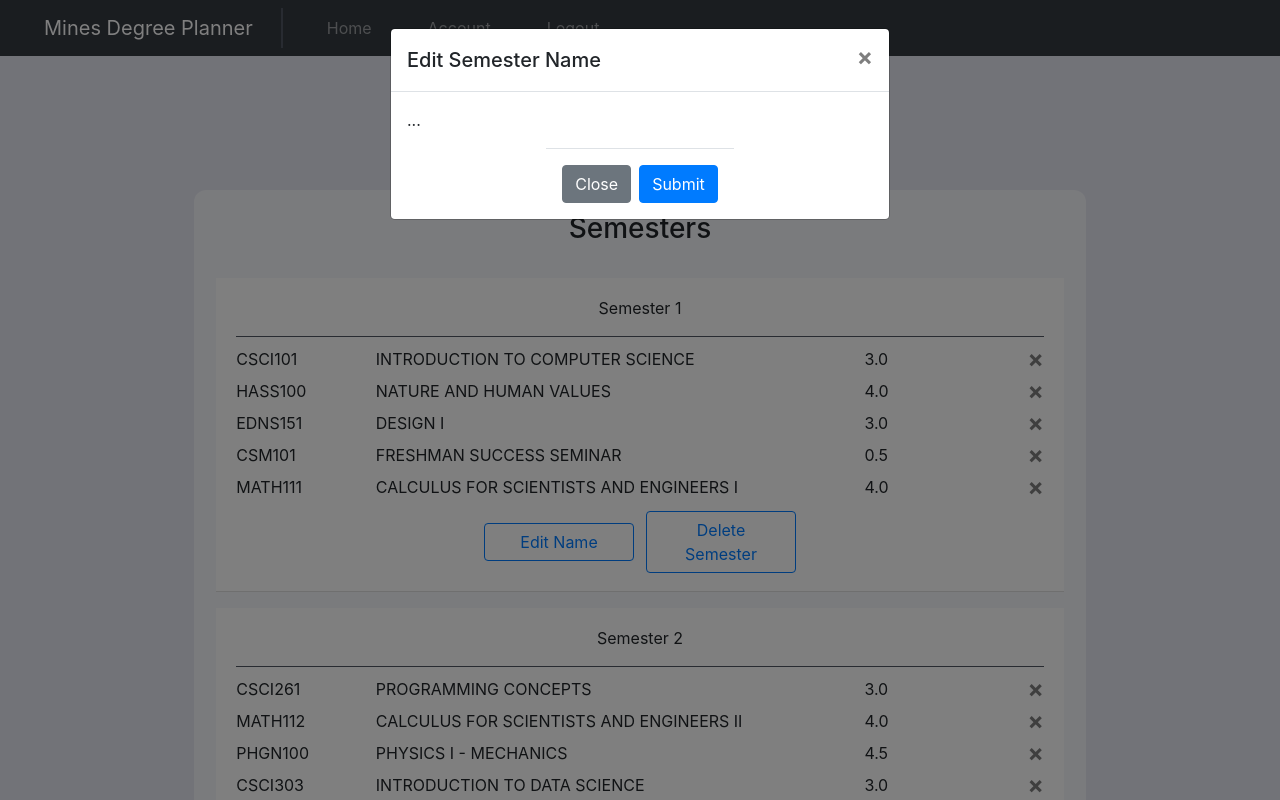
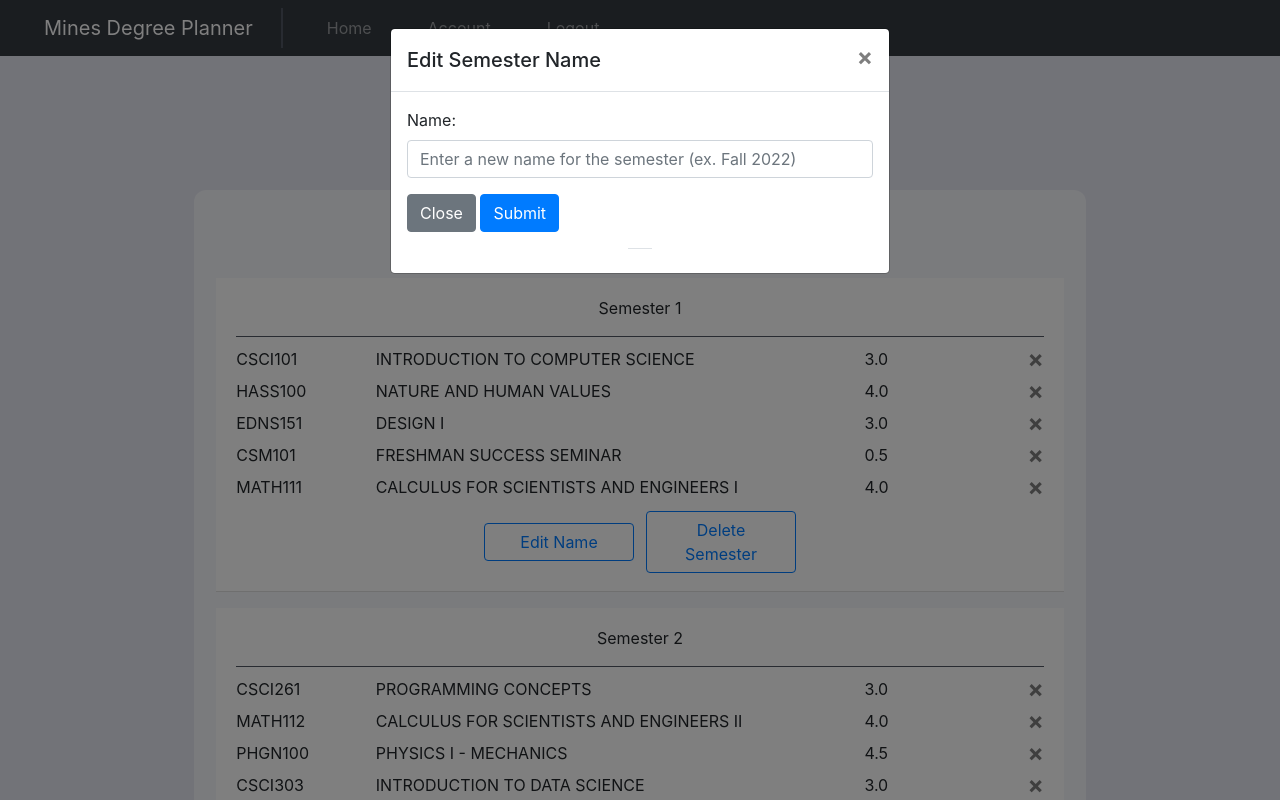
Before and after one commit to ericmckevitt/Catalog-Website, a Flask app: page / in a window 1280 px wide, after a click on "Edit Name". Run offline with Flask 2, Linux system fonts and the light colour scheme; a user stored in the database is signed in; data comes from the database, SQL or seed files in the repository; both versions use the stored data as it was after the commit; data that the repository does not hold is empty; parts of the project's set-up code (start-up, migrations or seed data) failed here and were passed over; some libraries are stand-ins or nearby versions.

Commit message:
User can now edit the names of each semester on the home page.

```diff
--- a/website/models.py
+++ b/website/models.py
@@ -27,7 +27,7 @@ class Course(db.Model):
 class Semester(db.Model):
     # Make a semester_id as primary key
     id = db.Column(db.Integer, primary_key=True)
-    # Make a semester_name as unique
+    # Make a semester_name
     semester_name = db.Column(db.String(64))
     # make a user_id as foreign key
     user_id = db.Column(db.Integer, db.ForeignKey('user.id'))
--- a/website/static/index.js
+++ b/website/static/index.js
@@ -84,3 +84,15 @@ function validateSchedule(userID) {
         window.location.href = "/";
     })
 }
+
+// Stores the ID of the semester whose name is being edited
+function renameSemesterSelector(semester_id) {
+    console.log("LOG: " + semester_id);
+    fetch('/rename-semester', {
+        method: 'POST',
+        body: JSON.stringify({ semester_id: semester_id })
+    }).then((_res) => {
+        // Refresh page by redirecting to same page
+        // window.location.href = "/";
+    })
+}
--- a/website/templates/home.html
+++ b/website/templates/home.html
@@ -12,9 +12,7 @@
 
         <li class="list-group-item semester-row">
             <div class="row semester-title-row">
-                <div class="col" align="center">
-                    Semester {{semester.semester_number}}
-                </div>
+                <div class="col" align="center">{{semester.semester_name}}</div>
             </div>
             <!-- Add extra padding if there are courses for this semester -->
             {% if semester.courses %}
@@ -47,6 +45,7 @@
                         class="btn btn-outline-primary edit-semester-name-btn"
                         data-toggle="modal"
                         data-target="#editSemesterNameModal"
+                        onClick="renameSemesterSelector({{ semester.id }});"
                     >
                         Edit Name
                     </button>
@@ -206,8 +205,18 @@
                 </button>
             </div>
             <!-- TODO: Change modal body background color so that it doesn't match the surrounding elements -->
-            <div class="modal-body">...</div>
-            <div class="modal-footer" style="margin: auto !important">
+            <div class="modal-body">
+                <form method="POST">
+                    <div class="form-group">
+                        <label for="semester_new_name">Name:</label>
+                        <input
+                            type="text"
+                            class="form-control"
+                            id="semester_new_name"
+                            name="semester_new_name"
+                            placeholder="Enter a new name for the semester (ex. Fall 2022)"
+                        />
+                    </div>
                     <button
                         type="button"
                         class="btn btn-secondary"
@@ -215,8 +224,12 @@
                     >
                         Close
                     </button>
-                <button type="submit" class="btn btn-primary">Submit</button>
+                    <button type="submit" class="btn btn-primary">
+                        Submit
+                    </button>
+                </form>
             </div>
+            <div class="modal-footer" style="margin: auto !important"></div>
         </div>
     </div>
 </div>
--- a/website/views.py
+++ b/website/views.py
@@ -30,6 +30,9 @@ courses_temp = {
     'CSCI306': ['Software Engineering', 3.0],
 
 }
+
+# This will temporarily hold the ID for the semester that is being renamed
+new_semester_name_ID = ""
 
 
 def update_class_standing():
@@ -69,58 +72,81 @@ def home():
     # TODO: Implement semester building form
     if request.method == 'POST':
         print('Caught!')
-        # Get information from new course form
-        department = request.form.get('department')
-        course_number = request.form.get('course_number')
-        semester_id = request.form.get('semester')
-        # Print to console
-        print(department)
-        print(course_number)
-        print(semester_id)
-        # TODO: Add new course to semester in database
 
-        # Get a codd database connection
-        dburi, inspector = codd.connect('Mines6515')
+        # Get semester name from form
+        try:
+            semester_new_name = request.form['semester_new_name']
+            print('Reqest to rename semester.')
 
-        # Use codd to get course info
-        # course_info = codd.get_course_info(department, course_number, dburi)
-        # print(course_info)
+            # Rename semester
+            semester_id = new_semester_name_ID
+            print('semester_id:', semester_id)
+            semester = Semester.query.filter_by(id=semester_id).first()
+            print('Current semester name:', str(semester.semester_name))
 
-        course_info = pc.get_course_info(
-            department, int(course_number.strip()))
+            # Set the semester's name to the new name
+            semester.semester_name = semester_new_name
 
-        print(course_info)
+            print('New semester name:', str(semester.semester_name))
 
-        # extract data from course_info
-        course_found = True
-        course_name = ""
-        course_credits = ""
-        try:
-            course_name = course_info[0]
-            course_credits = course_info[3]
-            print('course_name:', course_name)
-            print('course credits:', course_credits)
-            if course_credits == None or course_credits == "None":
-                course_credits = ""
-        except:
-            flash('Course not found!', category='error')
-            course_found = False
+            db.session.commit()
+            print('Semester renamed.')
 
-        print("course_name:", course_name, type(course_name))
-        print("course credits:", course_credits, type(course_credits))
+        except KeyError:
+            # Handle adding a new course
+            print('Request to add a new course.')
 
-        # If data is None, flash a message
-        if department is None or course_number is None or semester_id is None:
-            flash('Please fill out all fields.')
-            return render_template('home.html')
-        if course_found:
-            print('Adding course to database')
-            # Create new course object
-            new_course = Course(department=department, course_number=course_number,
-                                course_name=course_name, credit_hours=course_credits, is_taken="False", user_id=current_user.id, semester_id=semester_id)
-            # Add course to database
-            db.session.add(new_course)
-            db.session.commit()
+            # Get information from new course form
+            department = request.form.get('department')
+            course_number = request.form.get('course_number')
+            semester_id = request.form.get('semester')
+            # Print to console
+            print(department)
+            print(course_number)
+            print(semester_id)
+
+            # Get a codd database connection
+            dburi, inspector = codd.connect('Mines6515')
+
+            # Use codd to get course info
+            # course_info = codd.get_course_info(department, course_number, dburi)
+            # print(course_info)
+
+            course_info = pc.get_course_info(
+                department, int(course_number.strip()))
+
+            print(course_info)
+
+            # extract data from course_info
+            course_found = True
+            course_name = ""
+            course_credits = ""
+            try:
+                course_name = course_info[0]
+                course_credits = course_info[3]
+                print('course_name:', course_name)
+                print('course credits:', course_credits)
+                if course_credits == None or course_credits == "None":
+                    course_credits = ""
+            except:
+                flash('Course not found!', category='error')
+                course_found = False
+
+            print("course_name:", course_name, type(course_name))
+            print("course credits:", course_credits, type(course_credits))
+
+            # If data is None, flash a message
+            if department is None or course_number is None or semester_id is None:
+                flash('Please fill out all fields.')
+                return render_template('home.html')
+            if course_found:
+                print('Adding course to database')
+                # Create new course object
+                new_course = Course(department=department, course_number=course_number,
+                                    course_name=course_name, credit_hours=course_credits, is_taken="False", user_id=current_user.id, semester_id=semester_id)
+                # Add course to database
+                db.session.add(new_course)
+                db.session.commit()
 
     return render_template("home.html", user=current_user)
 
@@ -405,3 +431,13 @@ def validate_schedule():
             flash(f'Schedule is invalid! {error_msg}', category='error')
 
     return jsonify({})
+
+
+@views.route('/rename-semester', methods=['GET', 'POST'])
+@login_required
+def rename_semester():
+    if request.method == 'POST':
+        # Get the semester ID
+        global new_semester_name_ID
+        new_semester_name_ID = str(json.loads(request.data)['semester_id'])
+    return jsonify({})
```
Also changed, not shown: website/database.db. Lines whose indentation alone changed are shown as unchanged.
